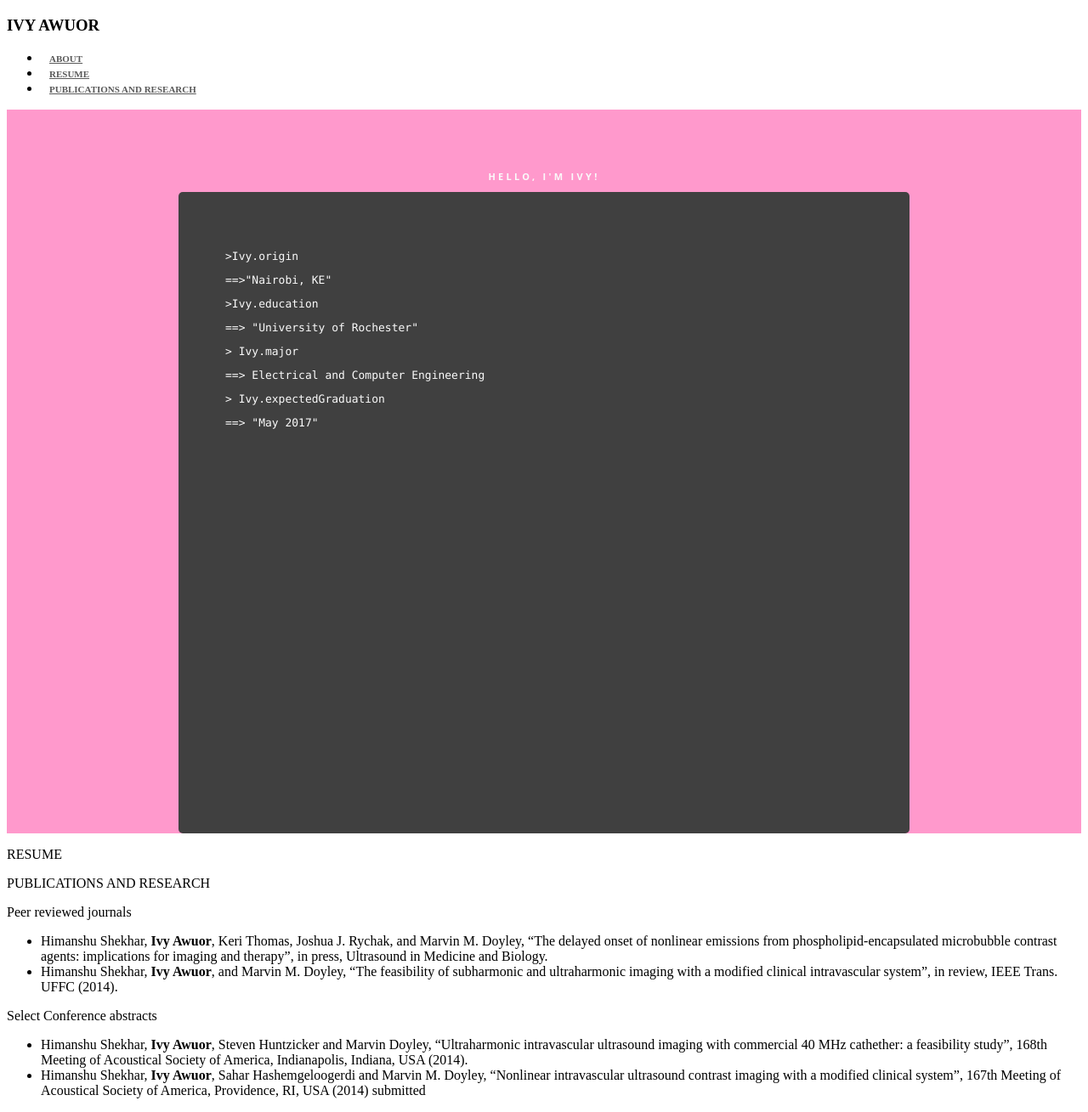
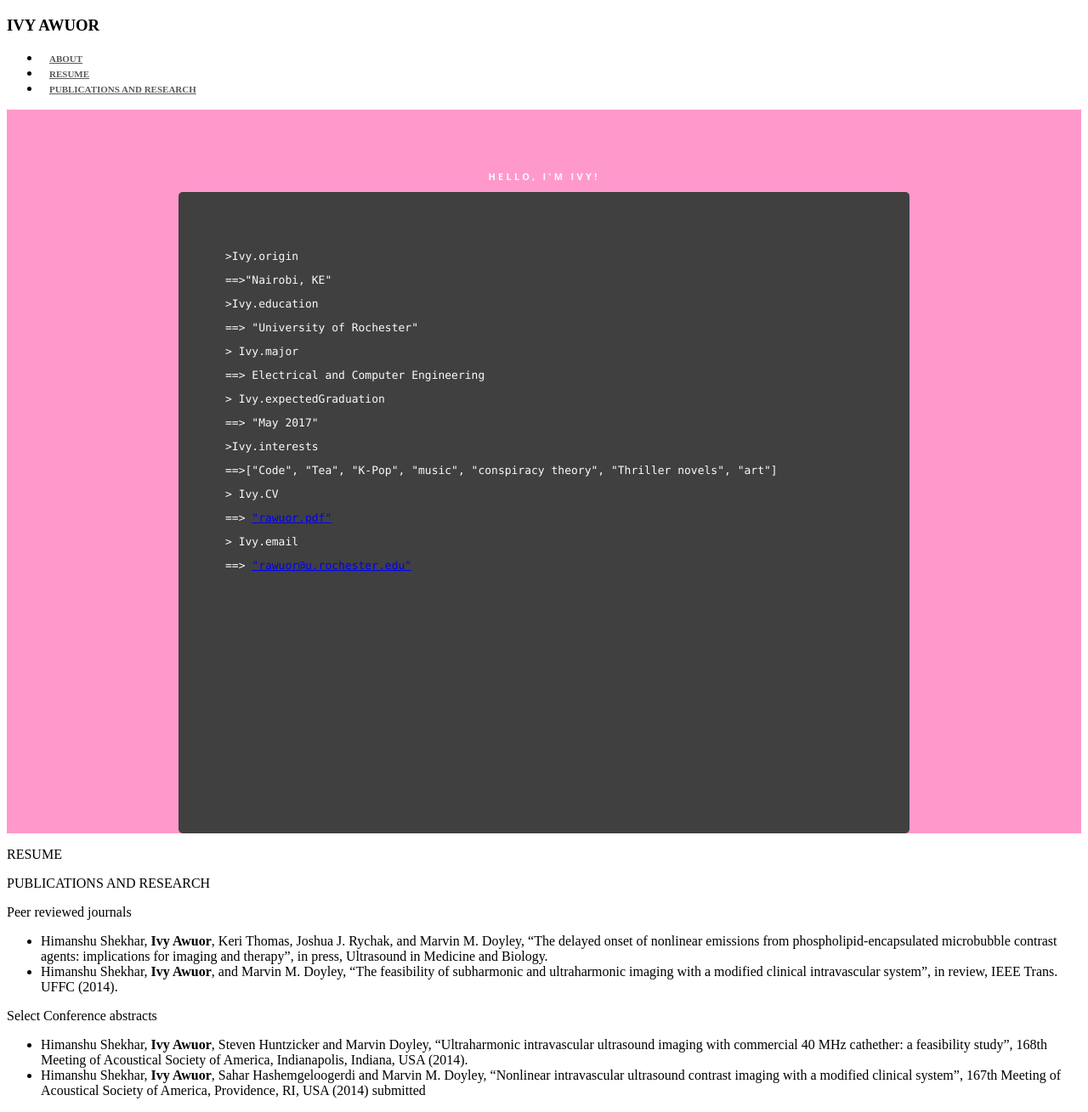
Before and after one commit to rawuor/rawuor.github.io, a Jekyll site: the page index.html, which Jekyll copies as it is, in a window 1280 px wide. Shown: the whole page at 85% size. Built offline with Jekyll 4.4.1, drawn with Linux system fonts in a browser that asks for light colours.

Commit message:
Update index.html

```diff
--- a/index.html
+++ b/index.html
@@ -26,12 +26,18 @@
                               <div class = "about_content">
                                     <p> >Ivy.origin</p>
                                     <p>  ==>"Nairobi, KE"</p>
-                                    <p margin-bottom: 0.5em> >Ivy.education</p>
+                                    <p> >Ivy.education</p>
                                     <p> ==> "University of Rochester"</p>
                                     <p> > Ivy.major </p>
                                     <p> ==> Electrical and Computer Engineering </p>
                                     <p> > Ivy.expectedGraduation</p>
                                     <p> ==> "May 2017"</p>
+                                    <p> >Ivy.interests</p>
+                                    <p> ==>["Code", "Tea", "K-Pop", "music", "conspiracy theory", "Thriller novels", "art"]</p>
+                                    <p> > Ivy.CV</p>
+                                    <p>==> <a href = "/resume" target = "blank"> "rawuor.pdf"</a></p>
+                                    <p> > Ivy.email</p>
+                                    <p> ==> <a href = "mailto:rawuor@u.rochester.edu" target = "_blank">"rawuor@u.rochester.edu"</a></p>
                               </div>
                         </div>
                   </div>
```
